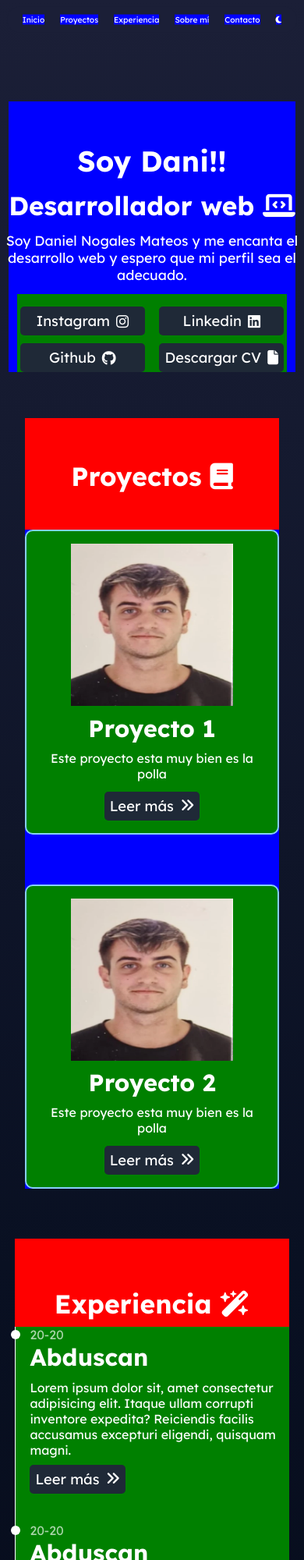
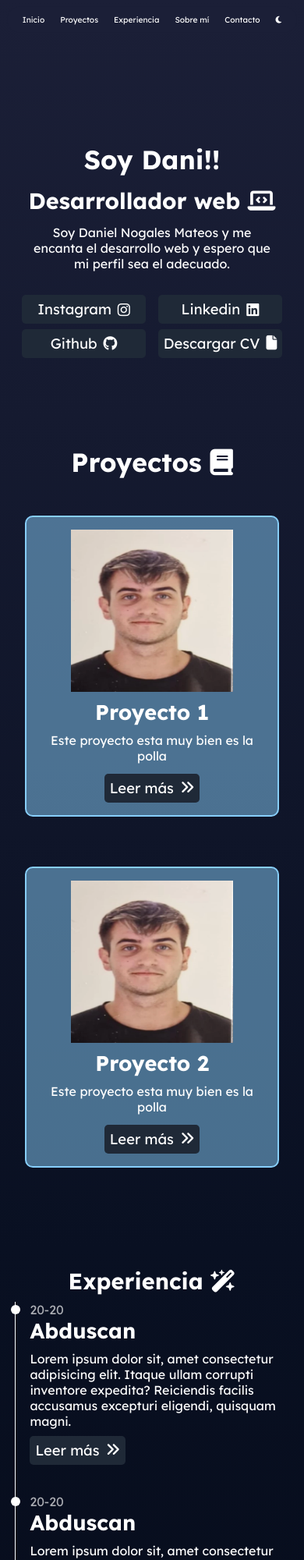
Before and after one commit to daninogales30/daninogales30.github.io, a plain HTML site: page index.html in a window 390 px wide. Shown: the top 2000 px of the page at 78% size. Drawn offline with Linux system fonts and the light colour scheme.

Commit message:
Diseño responsive

```diff
--- a/style.css
+++ b/style.css
@@ -568,7 +568,7 @@ body.white-mode .footer ul li a:hover {
     .titulo .titulo-contenido .lista-iconos {
         display: grid;
         grid-template-columns: 1fr 1fr;
-        gap: 0.625rem;
+        gap: 0.4rem;
     }
 }
 
@@ -584,7 +584,6 @@ body.white-mode .footer ul li a:hover {
     }
 
     .nav-header .nav a {
-        background-color: blue;
         font-size: 0.64rem;
     }
 
@@ -592,33 +591,30 @@ body.white-mode .footer ul li a:hover {
     .titulo {
         margin-top: -3.125rem;
         margin-bottom: 3.7rem;
-        background-color: red;
     }
 
     .titulo .titulo-contenido {
-        background-color: blue;
         width: 23rem;
     }
 
     .titulo .titulo-contenido .h1-img h1 {
         padding-top: 3.31rem;
-        font-size: 2.3rem;
+        font-size: 2.1rem;
         margin-bottom: 0.86rem;
     }
 
     .titulo .titulo-contenido h2 {
-        font-size: 2.09rem;
+        font-size: 1.8rem;
         margin-bottom: 0.86rem;
     }
 
     .titulo .titulo-contenido p {
-        width: 28.76rem;
-        font-size: 1.1rem;
+        width: 20rem;
+        font-size: 1rem;
         margin-bottom: 0.86rem;
     }
 
     .titulo .titulo-contenido .lista-iconos {
-        background-color: green;
         padding-top: 1rem;
     }
 
@@ -634,7 +630,6 @@ body.white-mode .footer ul li a:hover {
     /* Proyecto */
     .proyectos {
         margin-bottom: 4.04rem;
-        background-color: red;
     }
 
     .proyectos h2 {
@@ -644,7 +639,6 @@ body.white-mode .footer ul li a:hover {
     }
 
     .proyectos .proyectos-container {
-        background-color: blue;
         width: 20.375rem;
         display: grid;
         grid-template-columns: repeat(1, 1fr);
@@ -652,7 +646,6 @@ body.white-mode .footer ul li a:hover {
     }
 
     .proyectos .proyectos-container .card-proyecto {
-        background-color: green;
         padding: 1rem;
     }
 
@@ -663,7 +656,7 @@ body.white-mode .footer ul li a:hover {
     }
 
     .proyectos .proyectos-container .card-proyecto h3 {
-        font-size: 1.9rem;
+        font-size: 1.7rem;
         margin-bottom: 0.575rem;
     }
 
@@ -677,28 +670,25 @@ body.white-mode .footer ul li a:hover {
     .experiencia {
         margin-bottom: 5.04rem;
         width: 22rem;
-        background-color: red;
     }
 
     .experiencia h2 {
         padding-top: 3.31rem;
-        font-size: 2.1rem;
+        font-size: 1.8rem;
         margin: 0.57rem 0;
     }
 
     .experiencia .lista-exp {
-        background-color: blue;
         width: 22rem;
     }
 
     .experiencia .lista-exp .li-lista {
-        background-color: green;
         padding-left: 1.15rem;
         padding-bottom: 2.3rem;
     }
 
     .experiencia .lista-exp .li-lista h3 {
-        font-size: 1.9rem;
+        font-size: 1.7rem;
         margin-bottom: 0.57rem;
     }
 
@@ -710,17 +700,15 @@ body.white-mode .footer ul li a:hover {
     /* Sobre mi */
     .sobremi {
         margin-bottom: 3rem;
-        background-color: red;
     }
 
     .sobremi h2 {
         padding-top: 3.31rem;
-        font-size: 2.09rem;
+        font-size: 1.8rem;
         margin-bottom: 3rem;
     }
 
     .sobremi .sobremi-container {
-        background-color: blue;
         display: flex;
         flex-direction: column-reverse;
         justify-content: center;
@@ -729,7 +717,6 @@ body.white-mode .footer ul li a:hover {
     }
 
     .sobremi .sobremi-container .texto-sobremi {
-        background-color: violet;
         width: 22rem;
         display: flex;
         flex-direction: column;
```
